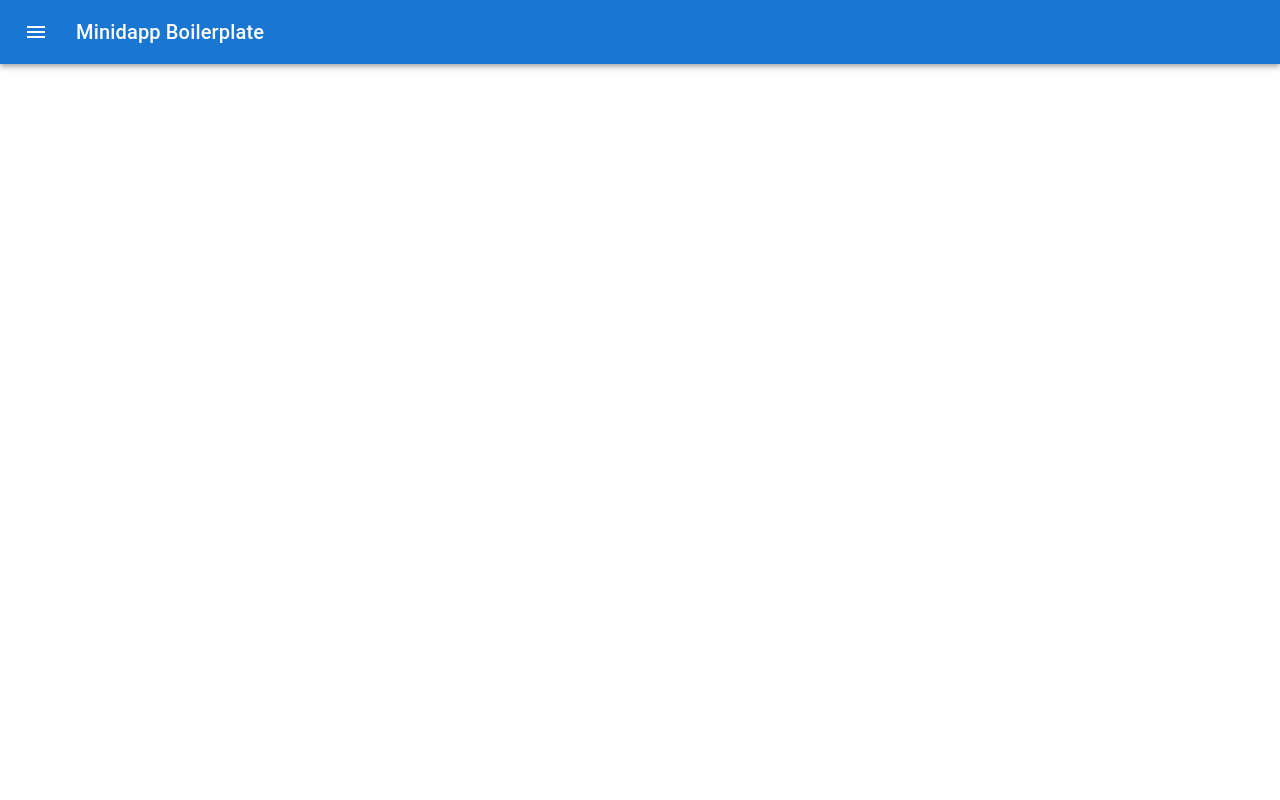
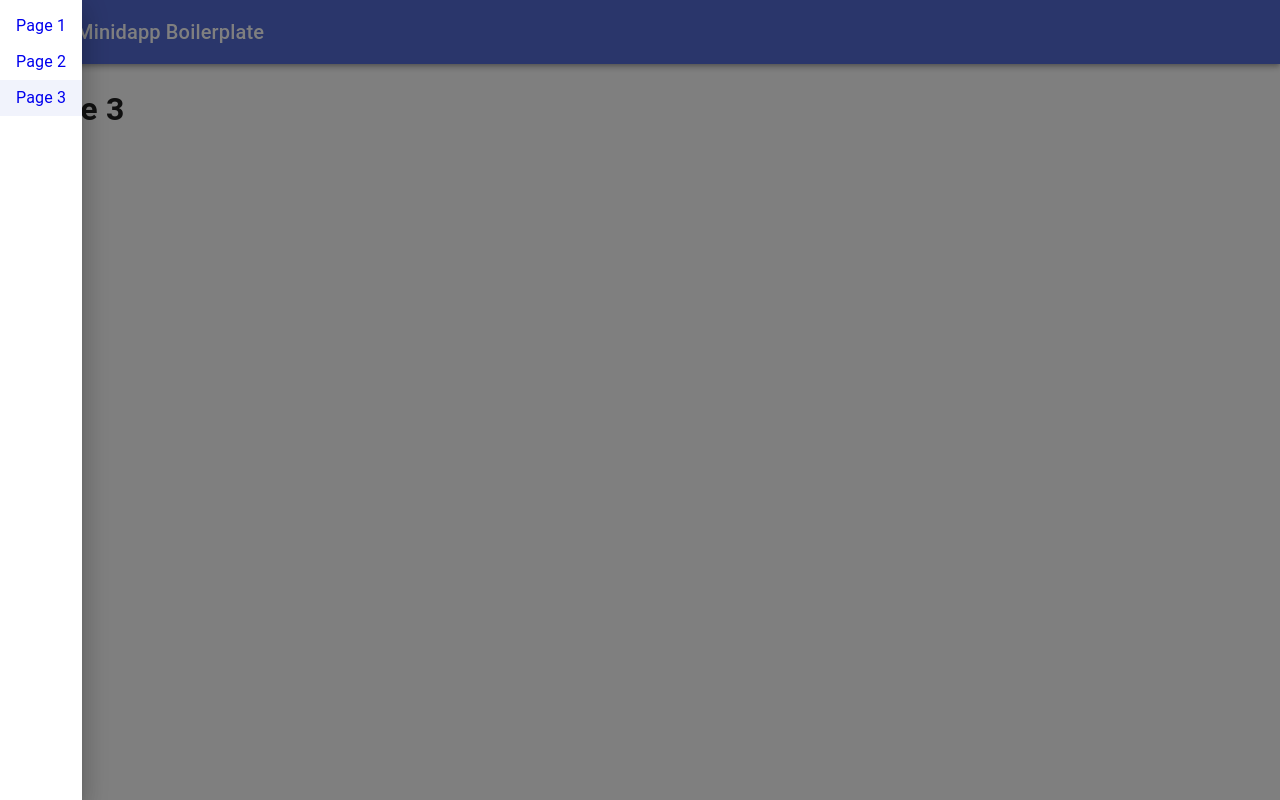
Before and after one commit to minima-global/minidapp-biolerplate, a React (Create React App) app: page /page3 in a window 1280 px wide. Both pictures are taken after a click on the button "menu". Built offline with nearby package versions, Linux system fonts and the light colour scheme.

Commit message:
router and basic menu

```diff
--- a/package.json
+++ b/package.json
@@ -17,6 +17,7 @@
         "@types/react-dom": "^17.0.11",
         "react": "^17.0.2",
         "react-dom": "^17.0.2",
+        "react-router-dom": "^6.2.1",
         "react-scripts": "5.0.0",
         "typescript": "^4.5.5"
     },
--- a/src/App.tsx
+++ b/src/App.tsx
@@ -1,36 +1,22 @@
-import {
-    AppBar,
-    Toolbar,
-    Typography,
-    IconButton,
-    Drawer,
-    MenuList,
-    MenuItem,
-    ListItemText,
-    Button,
-} from '@mui/material'
-import MenuIcon from '@mui/icons-material/Menu'
+import { useEffect } from 'react'
+import { ThemeProvider } from '@mui/material/styles'
+import CssBaseline from '@mui/material/CssBaseline'
+import theme from './theme'
+import { useRoutes } from 'react-router-dom'
+import Routes from './app.routes'
+import Container from '@mui/material/Container'
+import Layout from './Layout'
 
-function App() {
+export default function App() {
+    const myRoutes = useRoutes(Routes)
+
     return (
-        <AppBar position="static">
-            <Toolbar>
-                <IconButton
-                    size="large"
-                    edge="start"
-                    color="inherit"
-                    aria-label="menu"
-                    sx={{ mr: 2 }}
-                    onClick={console.log}
-                >
-                    <MenuIcon />
-                </IconButton>
-                <Typography variant="h6" component="div" sx={{ flexGrow: 1 }}>
-                    Minidapp Boilerplate
-                </Typography>
-            </Toolbar>
-        </AppBar>
+        <>
+            <ThemeProvider theme={theme}>
+                <CssBaseline />
+                <Layout />
+                <Container maxWidth="xl">{myRoutes}</Container>
+            </ThemeProvider>
+        </>
     )
 }
-
-export default App
--- /dev/null
+++ b/src/Layout.tsx
@@ -0,0 +1,70 @@
+import { useState } from 'react'
+import {
+    AppBar,
+    Toolbar,
+    Typography,
+    IconButton,
+    Drawer,
+    MenuList,
+    MenuItem,
+    ListItemText,
+    Button,
+} from '@mui/material'
+import MenuIcon from '@mui/icons-material/Menu'
+import Routes from './app.routes'
+import { Outlet, Link } from 'react-router-dom'
+
+export default function Layout() {
+    const [isOpen, setIsOpen] = useState(false)
+    const toggleDrawer = (open: boolean) => (event: React.KeyboardEvent | React.MouseEvent) => {
+        if (
+            event.type === 'keydown' &&
+            ((event as React.KeyboardEvent).key === 'Tab' || (event as React.KeyboardEvent).key === 'Shift')
+        ) {
+            return
+        }
+
+        setIsOpen(open)
+    }
+
+    const activeRoute = (routeName: any) => {
+        return window.location.pathname === routeName ? true : false
+    }
+    return (
+        <>
+            <AppBar position="static">
+                <Toolbar>
+                    <IconButton
+                        size="large"
+                        edge="start"
+                        color="inherit"
+                        aria-label="menu"
+                        sx={{ mr: 2 }}
+                        onClick={toggleDrawer(true)}
+                    >
+                        <MenuIcon />
+                    </IconButton>
+                    <Typography variant="h6" component="div" sx={{ flexGrow: 1 }}>
+                        Minidapp Boilerplate
+                    </Typography>
+                </Toolbar>
+            </AppBar>
+            <Drawer open={isOpen} onClose={toggleDrawer(false)}>
+                <div role="presentation" onClick={toggleDrawer(false)} onKeyDown={toggleDrawer(false)}>
+                    <MenuList>
+                        {Routes.map((prop, key) => {
+                            return (
+                                <Link to={prop.path} style={{ textDecoration: 'none' }} key={key}>
+                                    <MenuItem selected={activeRoute(prop.path)}>
+                                        <ListItemText primary={prop.sidebarName} />
+                                    </MenuItem>
+                                </Link>
+                            )
+                        })}
+                    </MenuList>
+                </div>
+            </Drawer>
+            <Outlet></Outlet>
+        </>
+    )
+}
--- /dev/null
+++ b/src/app.routes.tsx
@@ -0,0 +1,24 @@
+import React from 'react'
+import Page1 from './pages/Page1'
+import Page2 from './pages/Page2'
+import Page3 from './pages/Page3'
+
+const Routes = [
+    {
+        path: '/',
+        sidebarName: 'Page 1',
+        element: <Page1></Page1>,
+    },
+    {
+        path: '/page2',
+        sidebarName: 'Page 2',
+        element: <Page2></Page2>,
+    },
+    {
+        path: '/page3',
+        sidebarName: 'Page 3',
+        element: <Page3></Page3>,
+    },
+]
+
+export default Routes
--- a/src/index.tsx
+++ b/src/index.tsx
@@ -2,10 +2,13 @@ import React from 'react'
 import ReactDOM from 'react-dom'
 import './index.css'
 import App from './App'
+import { BrowserRouter } from 'react-router-dom'
 
 ReactDOM.render(
     <React.StrictMode>
-        <App />
+        <BrowserRouter>
+            <App />
+        </BrowserRouter>
     </React.StrictMode>,
     document.getElementById('root')
 )
--- /dev/null
+++ b/src/pages/Page1.tsx
@@ -0,0 +1,3 @@
+export default function Page1() {
+    return <h1>Page 1</h1>
+}
--- /dev/null
+++ b/src/pages/Page2.tsx
@@ -0,0 +1,3 @@
+export default function Page2() {
+    return <h1>Page 2</h1>
+}
--- /dev/null
+++ b/src/pages/Page3.tsx
@@ -0,0 +1,3 @@
+export default function Page3() {
+    return <h1>Page 3</h1>
+}
--- /dev/null
+++ b/src/theme.ts
@@ -0,0 +1,19 @@
+import { createTheme } from '@mui/material/styles'
+import { red } from '@mui/material/colors'
+
+// A custom theme for this app
+const theme = createTheme({
+    palette: {
+        primary: {
+            main: '#556cd6',
+        },
+        secondary: {
+            main: '#19857b',
+        },
+        error: {
+            main: red.A400,
+        },
+    },
+})
+
+export default theme
```
Also changed, not shown: 1 other file (tests, documents, lock files or other folders).
